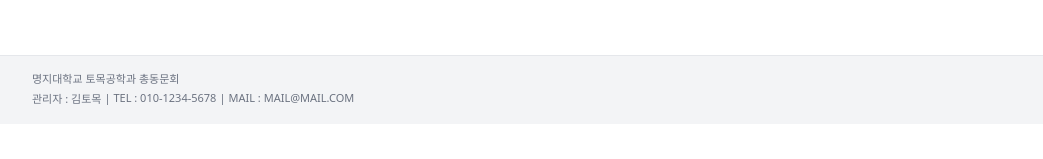
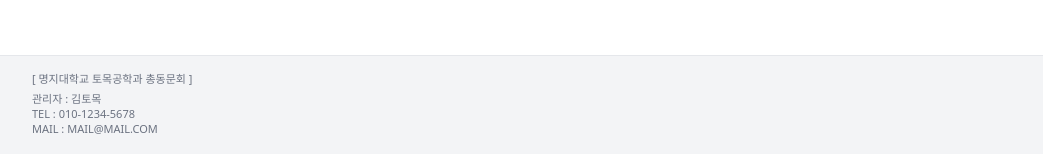
Before and after one commit to bkshin87/MJTM-app, a Vue app: page / in a window 1280 px wide. Shown: the part 851-1010 px from the top of the page, without its empty margins (118-1161 px from the left). Before the commit the page ends 983 px from the top, so only its background shows below. Built offline with nearby package versions, Linux system fonts and the light colour scheme; no server answers; the database is empty.

Commit message:
commit_202512170418

```diff
--- a/src/App.vue
+++ b/src/App.vue
@@ -123,10 +123,10 @@ const handleSignup = () => {
     <!-- 전역 푸터 -->
     <footer class="footer">
       <div class="footer-inner">
-        <p class="footer-title">명지대학교 토목공학과 총동문회</p>
+        <p class="footer-title">[ 명지대학교 토목공학과 총동문회 ]</p>
         <div class="footer-meta">
-          <span>관리자 : 김토목</span>|
-          <span>TEL : 010-1234-5678</span>|
+          <span>관리자 : 김토목</span>
+          <span>TEL : 010-1234-5678</span>
           <span>MAIL : MAIL@MAIL.COM</span>
         </div>
       </div>
@@ -254,12 +254,12 @@ const handleSignup = () => {
 
 .footer-meta {
   display: flex;
-  justify-content: flex-start;
-  flex-wrap: wrap;
-  gap: 3px;   /* 12px → 4px, 커서 한 칸 정도 간격 */
+  flex-direction: column;      /* 세로로 쌓기 */
+  gap: 0;                      /* span 사이 추가 간격 제거 */
 }
 
 .footer-meta span {
+  margin: 0;
   white-space: nowrap;
 }
 
```
